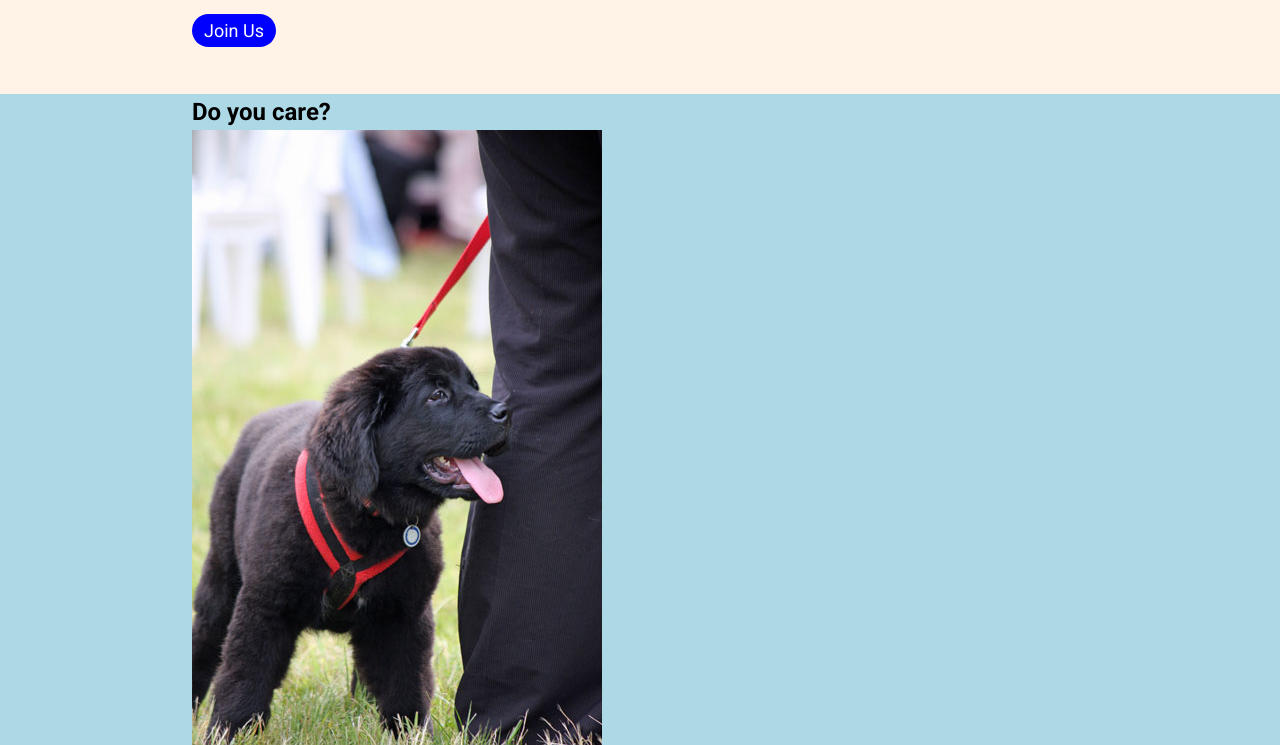
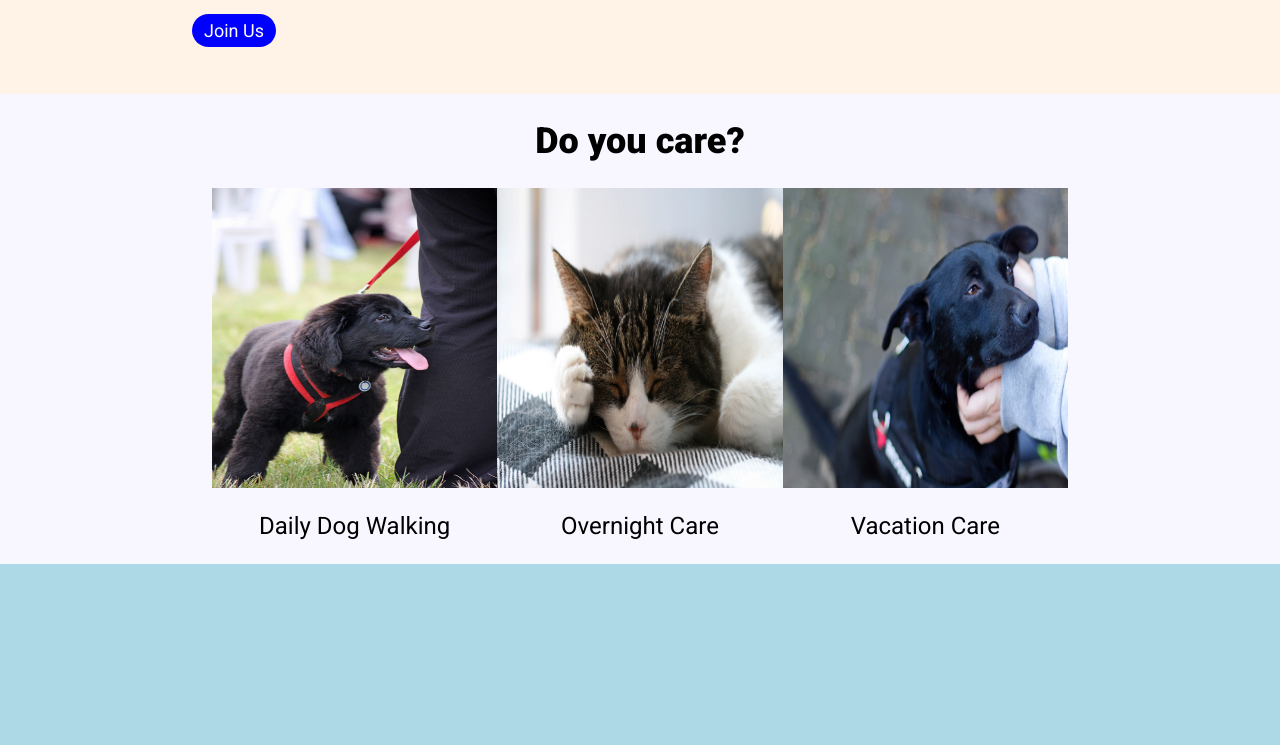
Before and after one commit to hritikRajput/landing-page, a plain HTML site: page index.html in a window 1280 px wide. Shown: the part 338-1083 px from the top of the page. After the commit the page ends 902 px from the top, so only its background shows below. Drawn offline with Linux system fonts and the light colour scheme.

Commit message:
Add style to information section

```diff
--- a/css/style.css
+++ b/css/style.css
@@ -97,3 +97,40 @@ font-weight: 900;
     width: 400px;
     flex: 1;
 }
+
+/* ---------- Information ----------*/
+.information{
+    background: #F8F7FF;
+    padding: 20px 0;
+}
+
+ h2{
+    font-size: 36px;
+    font-weight: 900;
+    margin-bottom: 20px;
+    text-align: center;
+}
+
+.cards{
+    display: flex;
+    justify-content: space-between;
+    padding: 0 20px;
+}
+
+.card{
+    display: flex;
+    flex-direction: column;
+    align-items: center;
+    flex: 1;
+}
+
+
+.cards .card img{
+    width: 300px;
+    height: 300px;
+    margin-bottom: 20px;
+}
+
+.cards .card p{
+    font-size: 24px;
+}
```
